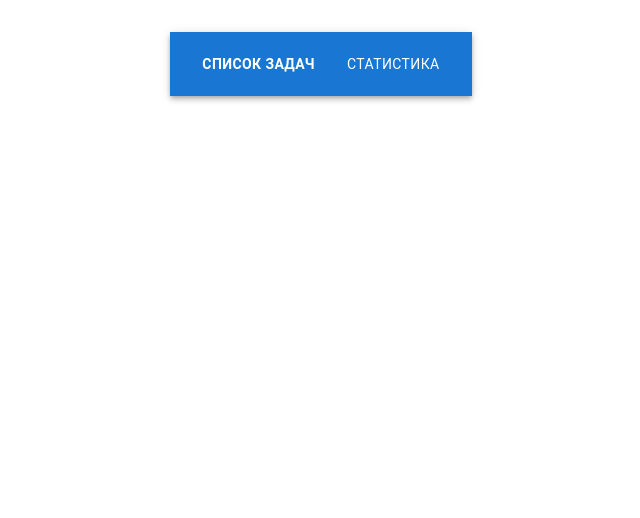
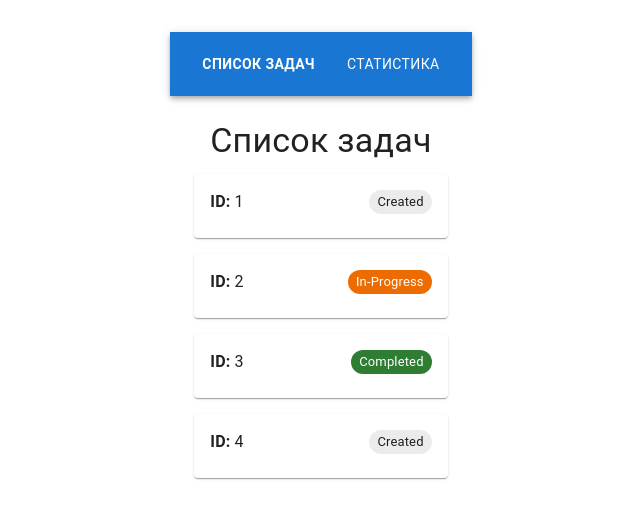
Before and after one commit to artashesfrangyan/task-tracker, a React app: page / in a window 1280 px wide. Shown: the top 518 px of the page, without its empty margins (319-959 px from the left). Built offline with nearby package versions, Linux system fonts and the light colour scheme; the HTML template or start-up script is replaced by a standard one.

Commit message:
Создал домашнюю страницу с небольшими моковыми данными

```diff
--- a/src/app/App.tsx
+++ b/src/app/App.tsx
@@ -2,6 +2,7 @@ import './App.css'
 import { CssBaseline } from '@mui/material'
 import { BrowserRouter, Route, Routes } from 'react-router-dom'
 import { Layout } from '../shared/ui/Layout/Layout'
+import { HomePage } from '../pages/home/ui/homePage'
 
 function App() {
   return (
@@ -10,7 +11,7 @@ function App() {
     <BrowserRouter>
       <Routes>
         <Route path="/" element={<Layout />}>
-          {/* <Route index element={<HomePage />} */}
+          <Route index element={<HomePage />}></Route>
           {/* <Route path="stats" element={<StatsPage />} /> */}
         </Route>
       </Routes>
--- /dev/null
+++ b/src/pages/home/ui/homePage.tsx
@@ -0,0 +1,14 @@
+import type { FC } from "react";
+import type { Task } from "../../../entities/task/model/types";
+import { TaskList } from "../../../widgets/TaskList/TaskList";
+
+const mockTasks: Task[] = [
+    { id: '1', status: 'created' },
+    { id: '2', status: 'in-progress' },
+    { id: '3', status: 'completed' },
+    { id: '4', status: 'created'}
+]
+
+export const HomePage: FC = () => {
+    return <TaskList tasks={mockTasks} />
+}
```
